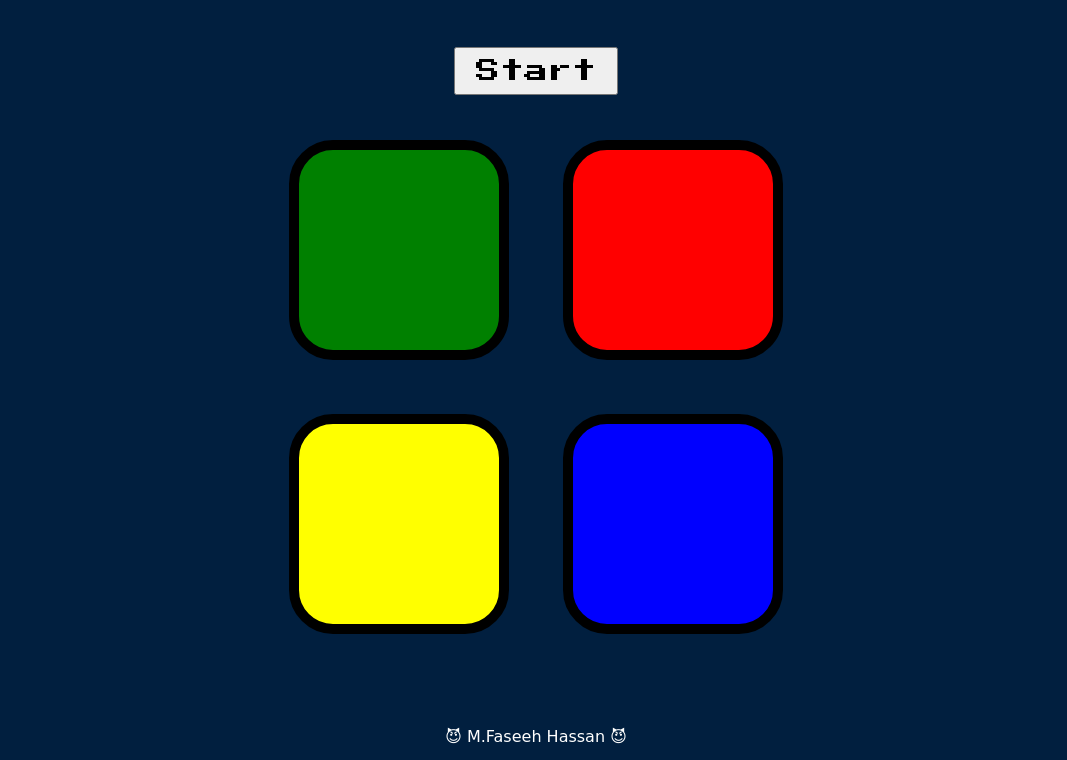
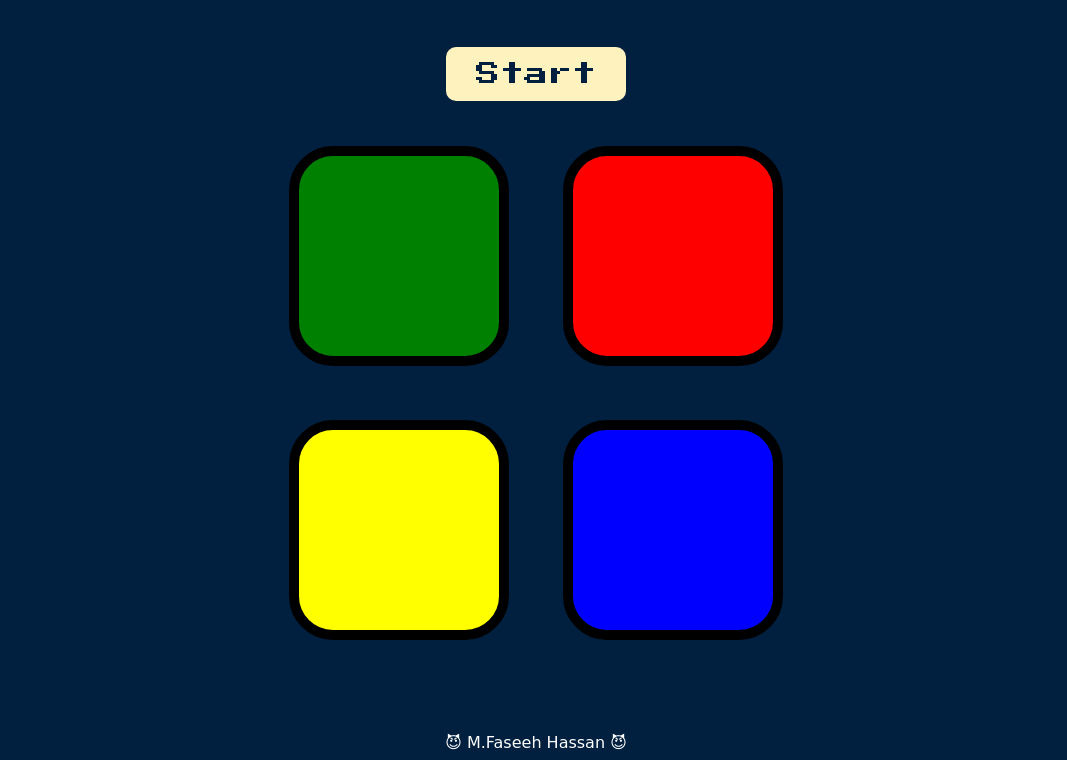
Before and after one commit to faseeh41/Simon-Game-, a plain HTML site: page index.html in a window 1280 px wide. Shown: the part 175-935 px from the top of the page, without its empty margins (104-1171 px from the left). Drawn offline with nearby package versions, Linux system fonts and the light colour scheme.

Commit message:
Update styles.css

```diff
--- a/styles.css
+++ b/styles.css
@@ -13,8 +13,23 @@ body {
 #start-button {
   font-family: "Press Start 2P", cursive;
   font-size: 1.5rem;
-  padding: 10px 20px;
+  padding: 15px 30px;
   margin-bottom: 20px;
+  background-color: #fef2bf;
+  border: none;
+  border-radius: 10px;
+  color: #011f3f;
+  cursor: pointer;
+  transition: all 0.3s ease;
+}
+
+#start-button:hover {
+  background-color: #fff700;
+  box-shadow: 0 0 10px #fff700, 0 0 20px #fff700, 0 0 30px #fff700;
+}
+
+#start-button:active {
+  transform: scale(0.95);
 }
 
 .container {
```
